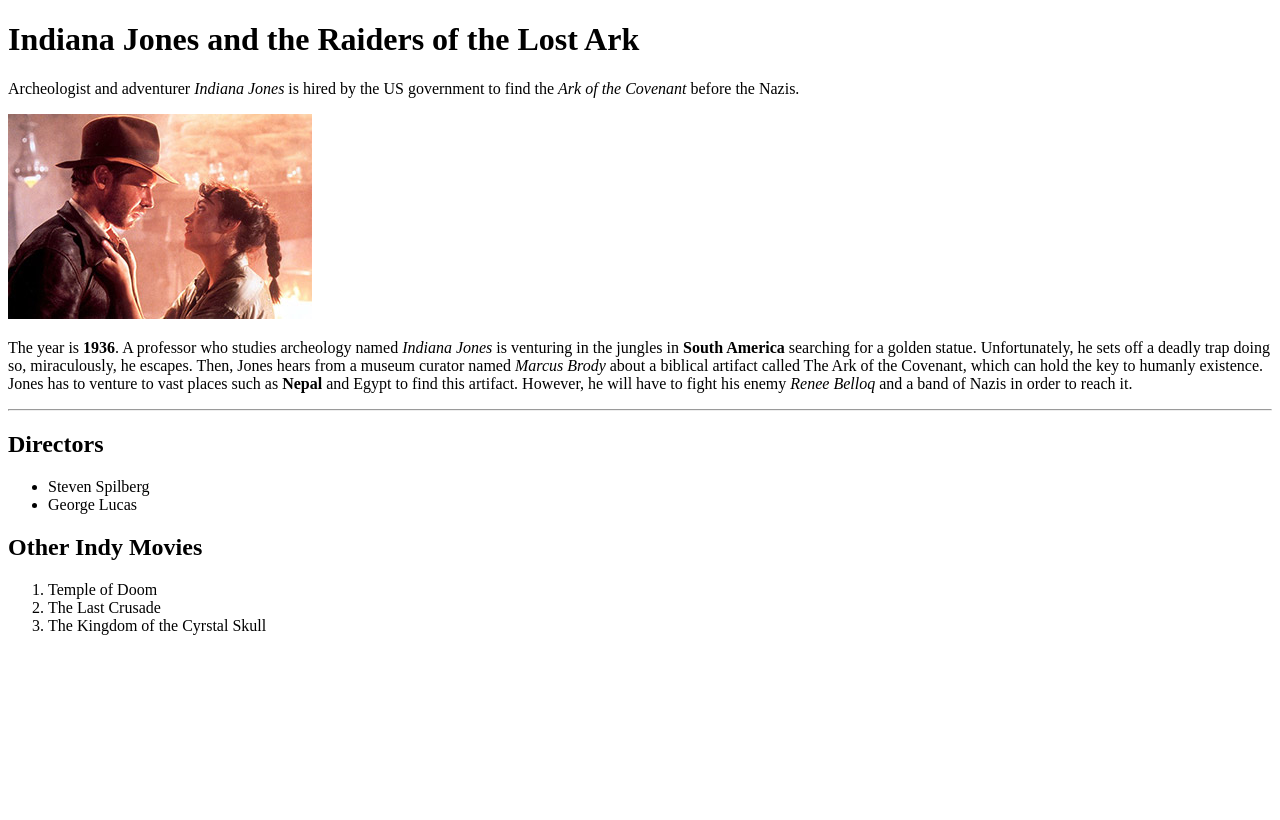
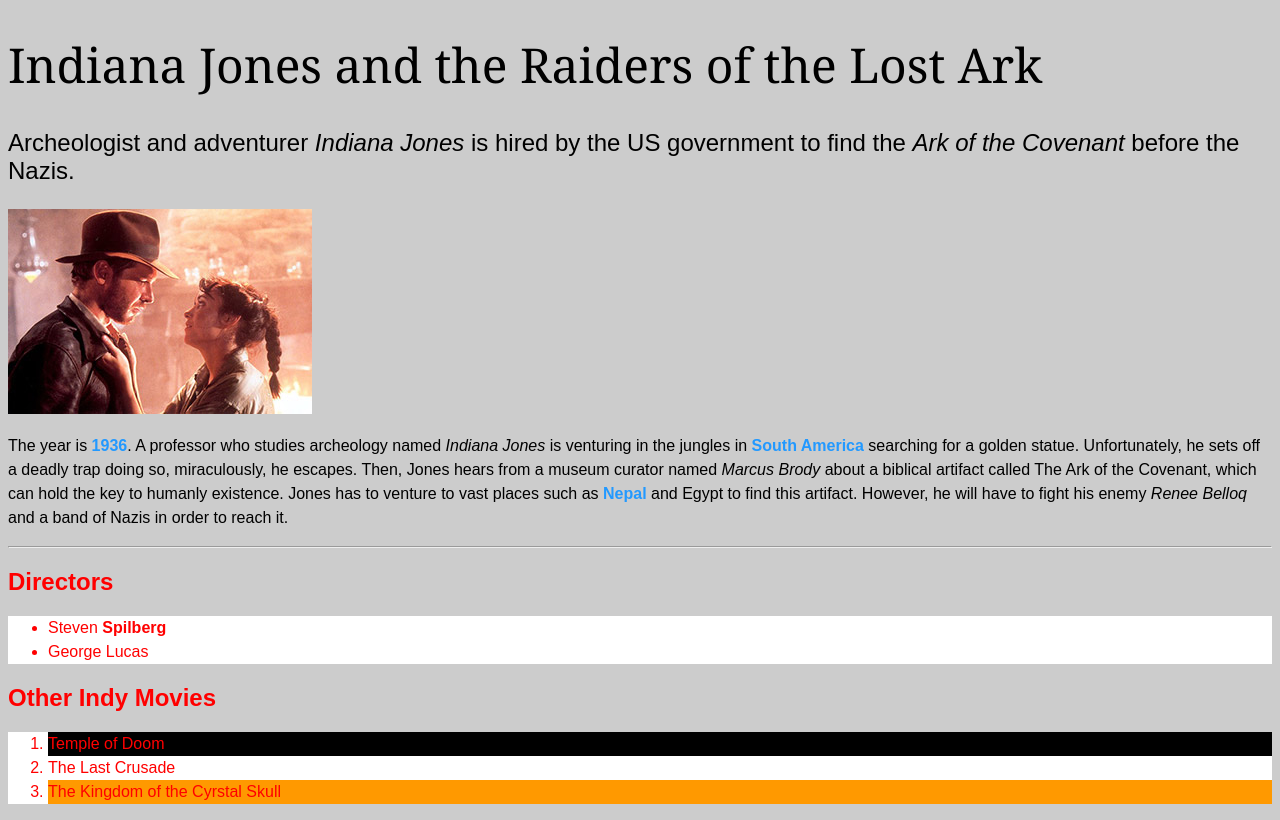
Before and after one commit to rajaaalsubairi/tutorial-css, a plain HTML site: page index.html in a window 1280 px wide. Drawn offline with Linux system fonts and the light colour scheme.

Commit message:
Created CSS

```diff
--- /dev/null
+++ b/css/general.css
@@ -0,0 +1,75 @@
+/* CSS Document */
+
+/*
+
+CSS is structured as follows:
+
+Selector {
+    Propert: value;
+    Propert: value;
+    Propert: value;
+    Propert: value
+}
+
+Each selecotr is paired with and styles an element.For example:
+
+html {} is paired with a nd styles <html>
+*/
+
+html {
+    font-family: Arial, Helvetica, sans-serif;
+}
+
+body {
+    background-color: #CCC;
+}
+
+h1 {
+    font-family: Georgia, "Times New Roman",serif;
+    font-weight: Normal;
+    font-size: 3rem; /* 1rem=16px */
+}
+
+h2 {
+    color: #f00;
+}
+
+p,
+li {
+    font-size: 1rem;
+    line-height: 1.5rem;
+}
+
+h1+p {
+    font-size: 1.5rem;
+    line-height: 1.75rem;
+}
+
+strong {
+    font-weight: bold;
+}
+
+p strong {
+    color: #29f;
+}
+
+em {
+    font-style:italic;
+}
+
+ul,
+ol {
+    background-color: #fff
+}
+
+li {
+    color: #f00;
+}
+
+ol li:first-child {
+    background-color:#000;
+}
+
+ol li:last-child {
+    background-color: #f90;
+}
--- a/index.html
+++ b/index.html
@@ -3,6 +3,7 @@
 <head>
     <meta charset="utf-8">
     <title>CSS Tutorial</title>
+    <link href="css/general.css" rel="stylesheet">
 </head>
 <body>
 
@@ -19,7 +20,7 @@
     <h2>Directors</h2>
 
     <ul>
-        <li>Steven Spilberg</li>
+        <li>Steven <strong>Spilberg</strong></li>
         <li>George Lucas</li>
     </ul>
 
```
